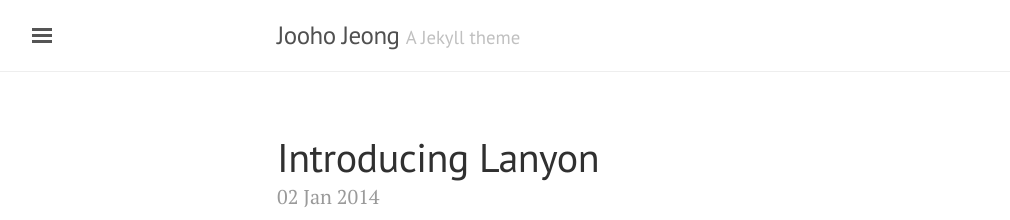
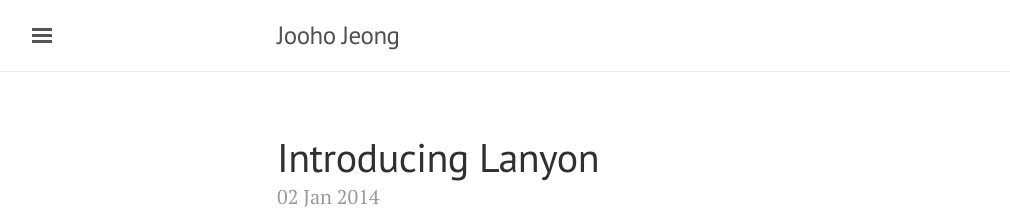
Before and after one commit to jooho556/jooho556.github.io, a Jekyll site: the page built from index.html, in a window 1280 px wide and 900 px high. Shown: the top 220 px of the window, without its empty margins (3-1013 px from the left). Built offline with Jekyll 4.4.1, drawn with Linux system fonts in a browser that asks for light colours; the list of posts is cut into pages by our own code.

Commit message:
Update _config.yml

```diff
--- a/_config.yml
+++ b/_config.yml
@@ -5,7 +5,7 @@ permalink:           pretty
 
 # Setup
 title:               Jooho Jeong
-tagline:             'A Jekyll theme'
+tagline:             ''
 description:         'A reserved <a href="http://jekyllrb.com" target="_blank">Jekyll</a> theme that places the utmost gravity on content with a hidden drawer. Made by <a href="https://twitter.com/mdo" target="_blank">@mdo</a>.'
 url:                 http://jooho556.github.io
 baseurl:             ''
```
